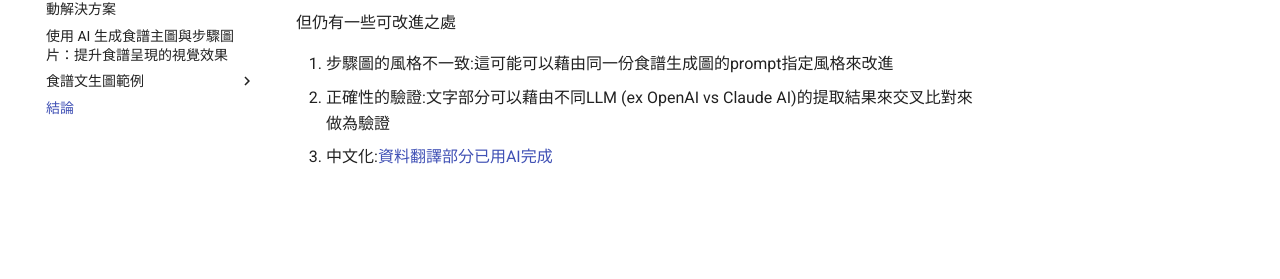
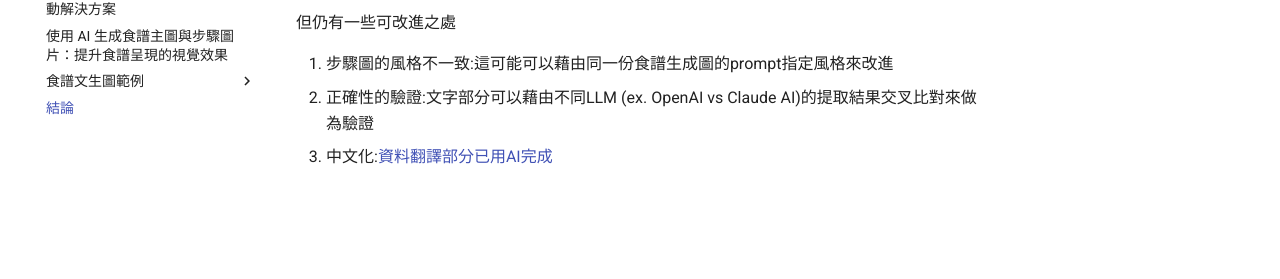
Before and after one commit to yytsui/notes, an MkDocs documentation site: the page built from docs/conclusion.md, in a window 1280 px wide. Shown: the part 237-516 px from the top of the page. Built offline with MkDocs 1.6.1 and Material for MkDocs 9.7.7, drawn with Linux system fonts in a browser that asks for light colours; comment, search, counter and statistics services are not loaded.

Commit message:
wording change

```diff
--- a/docs/conclusion.md
+++ b/docs/conclusion.md
@@ -7,5 +7,5 @@
 但仍有一些可改進之處
 
 1. 步驟圖的風格不一致:這可能可以藉由同一份食譜生成圖的prompt指定風格來改進
-2. 正確性的驗證:文字部分可以藉由不同LLM (ex OpenAI vs Claude AI)的提取結果來交叉比對來做為驗證
+2. 正確性的驗證:文字部分可以藉由不同LLM (ex. OpenAI vs Claude AI)的提取結果交叉比對來做為驗證
 3. 中文化:[資料翻譯部分已用AI完成](https://github.com/yytsui/AIInfoExtractionExample/blob/master/recipe_extractor/translation.py)
```
